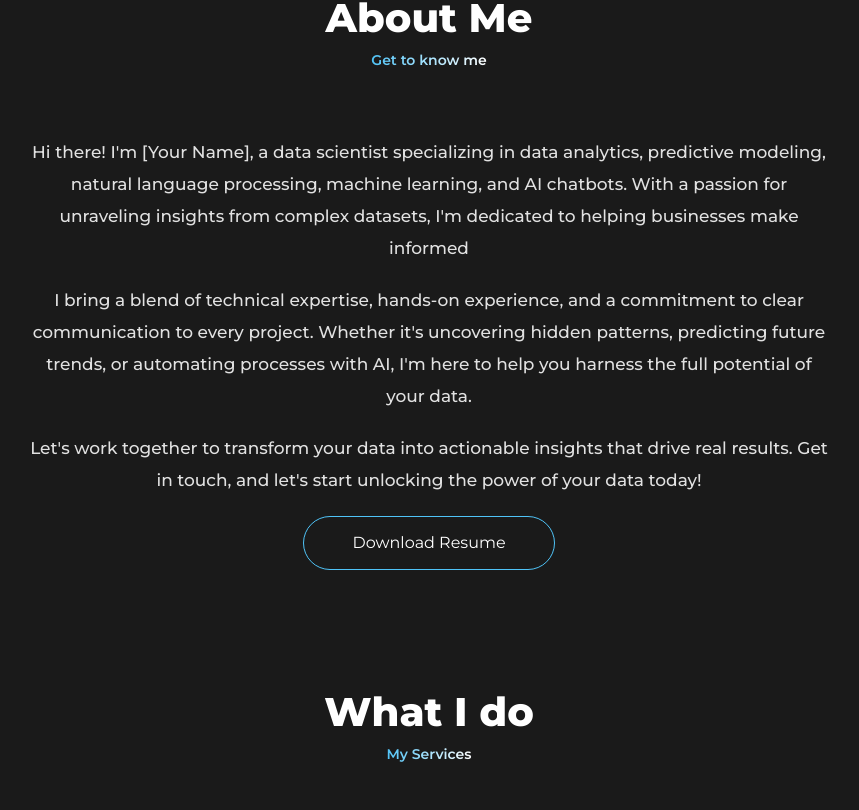
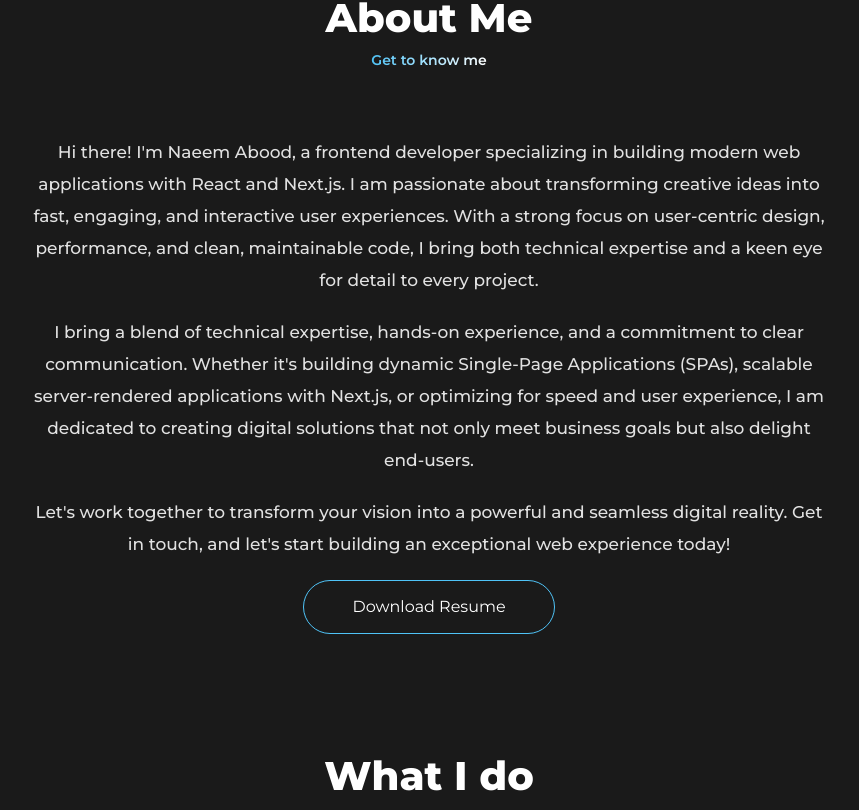
Before and after one commit to NaimAbb/portfolio-nextjs, a Next.js app: page / in a window 1280 px wide. Shown: the part 924-1734 px from the top of the page, without its empty margins (211-1070 px from the left). Built offline with nearby package versions, Linux system fonts and the light colour scheme; no server answers.

Commit message:
downlaod cv

```diff
--- a/app/components/home-about-section.tsx
+++ b/app/components/home-about-section.tsx
@@ -4,7 +4,6 @@ import Button from "@/components/button";
 import Section from "@/components/section";
 import { useCustomInView } from "@/hooks/use-custom-in-view";
 import { handleClickDwonlaodCV } from "@/util/helpers";
-
 
 export default function HomeAboutSection() {
   const ref = useCustomInView("about");
@@ -19,22 +18,25 @@ export default function HomeAboutSection() {
     >
       <div className="w-[800px] max-w-full mx-auto text-center space-y-5 mt-16 p-3 md:p-0">
         <p className="text-[#E1E1E1] text-[17px] font-medium leading-8">
-          Hi there! I'm [Your Name], a data scientist specializing in data
-          analytics, predictive modeling, natural language processing, machine
-          learning, and AI chatbots. With a passion for unraveling insights from
-          complex datasets, I'm dedicated to helping businesses make informed
+          Hi there! I'm Naeem Abood, a frontend developer specializing in
+          building modern web applications with React and Next.js. I am
+          passionate about transforming creative ideas into fast, engaging, and
+          interactive user experiences. With a strong focus on user-centric
+          design, performance, and clean, maintainable code, I bring both
+          technical expertise and a keen eye for detail to every project.
         </p>
         <p className="text-[#E1E1E1] text-[17px] font-medium leading-8">
           I bring a blend of technical expertise, hands-on experience, and a
-          commitment to clear communication to every project. Whether it's
-          uncovering hidden patterns, predicting future trends, or automating
-          processes with AI, I'm here to help you harness the full potential of
-          your data.
+          commitment to clear communication. Whether it's building dynamic
+          Single-Page Applications (SPAs), scalable server-rendered applications
+          with Next.js, or optimizing for speed and user experience, I am
+          dedicated to creating digital solutions that not only meet business
+          goals but also delight end-users.
         </p>
         <p className="text-[#E1E1E1] text-[17px] font-medium leading-8">
-          Let's work together to transform your data into actionable insights
-          that drive real results. Get in touch, and let's start unlocking the
-          power of your data today!
+          Let's work together to transform your vision into a powerful and
+          seamless digital reality. Get in touch, and let's start building an
+          exceptional web experience today!
         </p>
         <Button
           onClick={handleClickDwonlaodCV}
--- a/app/components/home-hero-section.tsx
+++ b/app/components/home-hero-section.tsx
@@ -12,7 +12,7 @@ export default function HomeHeroSection() {
     <section
       id="home"
       ref={ref}
-      className="bg-[url(@/public/vectors/hero-background.svg)] bg-no-repeat bg-center min-h-[calc(100vh-88px)] text-white flex flex-col items-center justify-center text-center"
+      className="bg-[url(@/public/vectors/hero-background.svg)] bg-no-repeat bg-center min-h-[calc(100vh-88px)] text-white flex flex-col items-center justify-center text-center pt-7"
     >
       <div className="flex flex-col gap-5 items-center w-[800px] max-w-full">
         <Image
```
